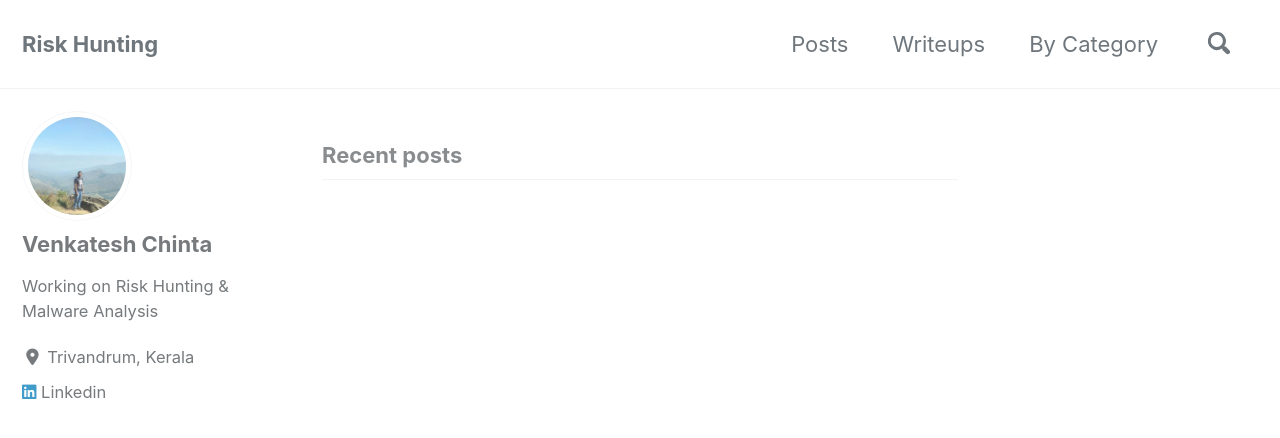
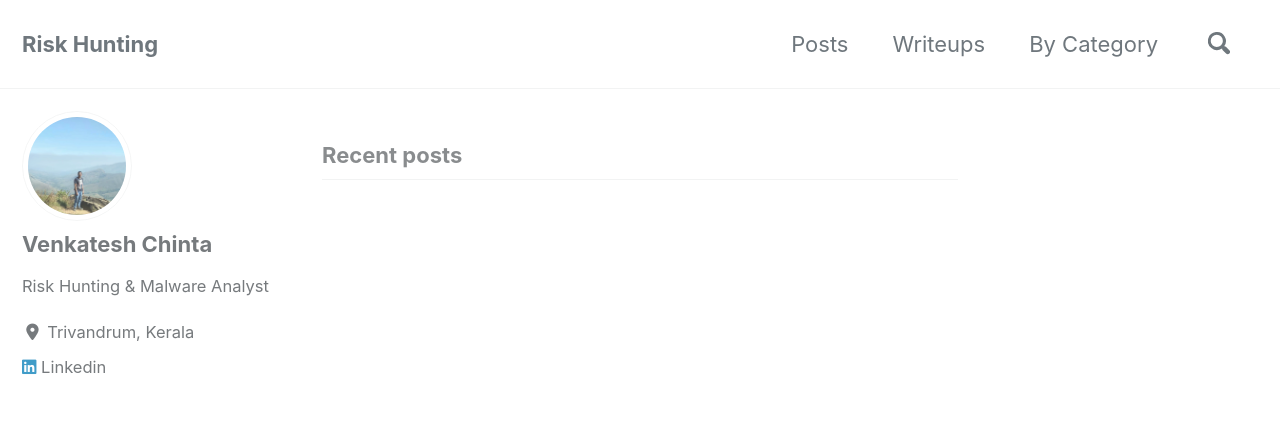
Before and after one commit to v-chinta/v-chinta.github.io, a Jekyll site: the page built from index.html, in a window 1280 px wide and 900 px high. Shown: the top 438 px of the window. Built offline with Jekyll 4.4.1, drawn with Linux system fonts in a browser that asks for light colours; cached includes are drawn as plain includes; nearby versions of some CDN libraries; the list of posts is cut into pages by our own code.

Commit message:
Update _config.yml

```diff
--- a/_config.yml
+++ b/_config.yml
@@ -109,7 +109,7 @@ timezone:   Asia/Calcutta
 author:
   name             : "Venkatesh Chinta"
   avatar           : "/assets/images/avatar.jpg"
-  bio              : "Working on Risk Hunting & Malware Analysis"
+  bio              : "Risk Hunting & Malware Analyst"
   location         : "Trivandrum, Kerala"
   email            :
   links:
```
